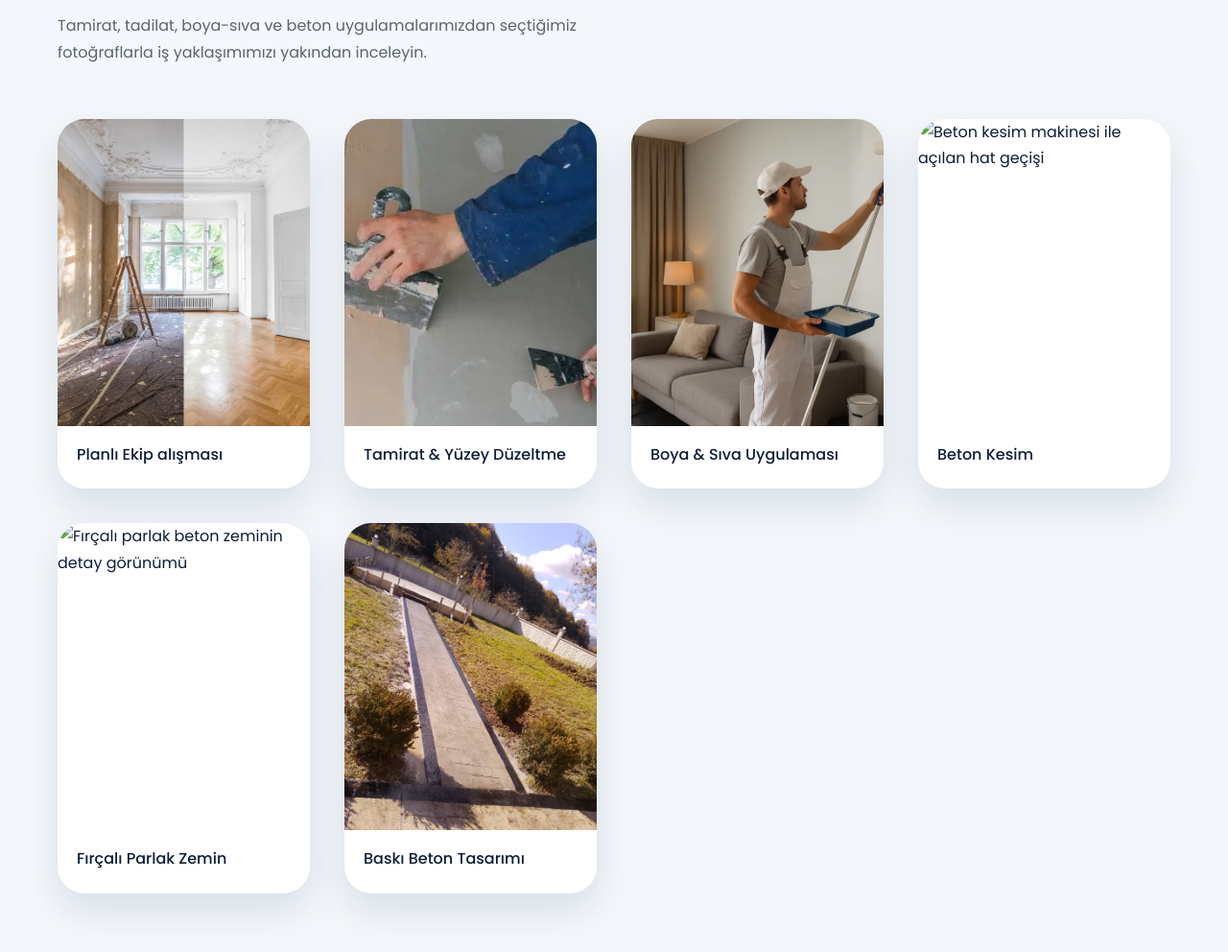
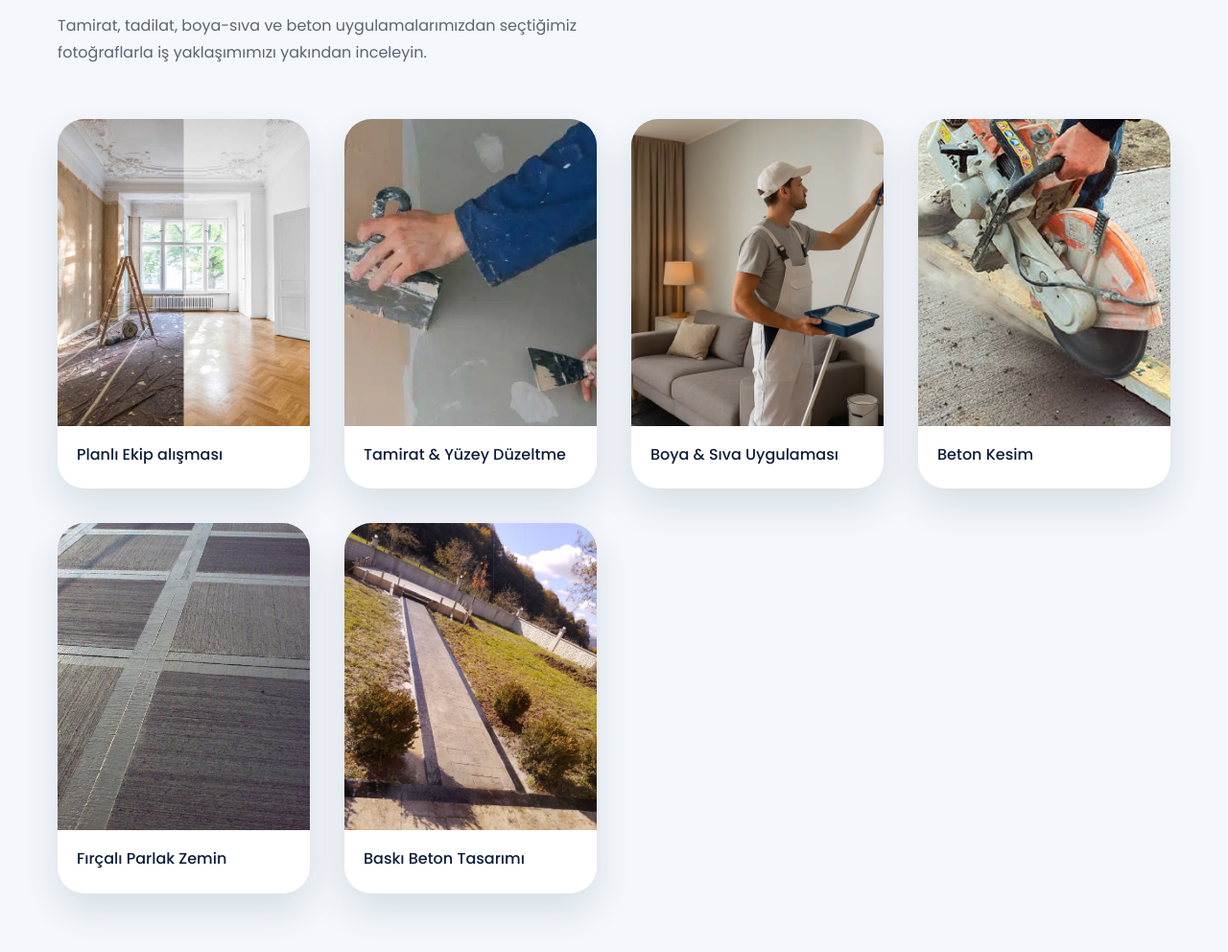
Before and after one commit to ozziron/savukyapi.com, a website: page index.html in a window 1280 px wide. Shown: the part 4170-5162 px from the top of the page at 96% size. Drawn offline with Linux system fonts and the light colour scheme.

Commit message:
Update index.html

```diff
--- a/index.html
+++ b/index.html
@@ -334,7 +334,7 @@
             </figure>
             <figure class="gallery-item">
               <img
-                src="assets/img/betonkesimi.jpeg"
+                src="assets/img/betonkesimi.jpg"
                 alt="Beton kesim makinesi ile açılan hat geçişi"
                 loading="lazy"
               />
@@ -342,7 +342,7 @@
             </figure>
             <figure class="gallery-item">
               <img
-                src="assets/img/fircaliparlakbeton.jpeg"
+                src="assets/img/fircaliparlakbeton.jpg"
                 alt="Fırçalı parlak beton zeminin detay görünümü"
                 loading="lazy"
               />
```
